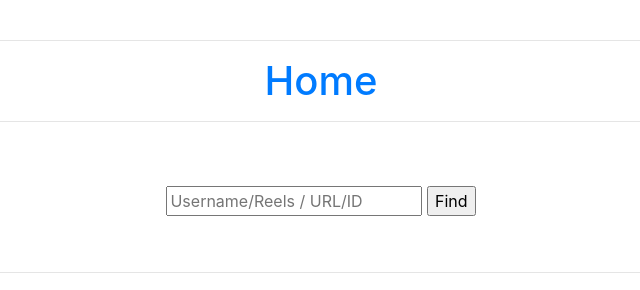
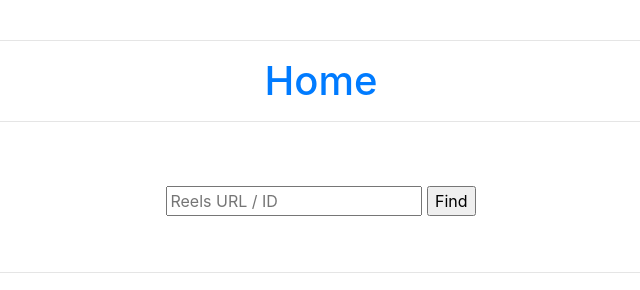
Before and after one commit to imvickykumar999/Download-Reels, a Flask app: page / in a window 1280 px wide. Shown: the top 290 px of the page, without its empty margins (319-959 px from the left). Run offline with Flask 3, Linux system fonts and the light colour scheme.

Commit message:
Update index.html

```diff
--- a/Reels Downloader in Flask/templates/index.html
+++ b/Reels Downloader in Flask/templates/index.html
@@ -121,7 +121,7 @@
 		{% else %}
 			<br>
 			<form action="/" method="POST">
-				<input type="username" name="username" placeholder="Username/Reels / URL/ID">
+				<input type="username" name="username" placeholder="Reels URL / ID">
 				<input type="submit" value="Find">
 			</form>
 
```
